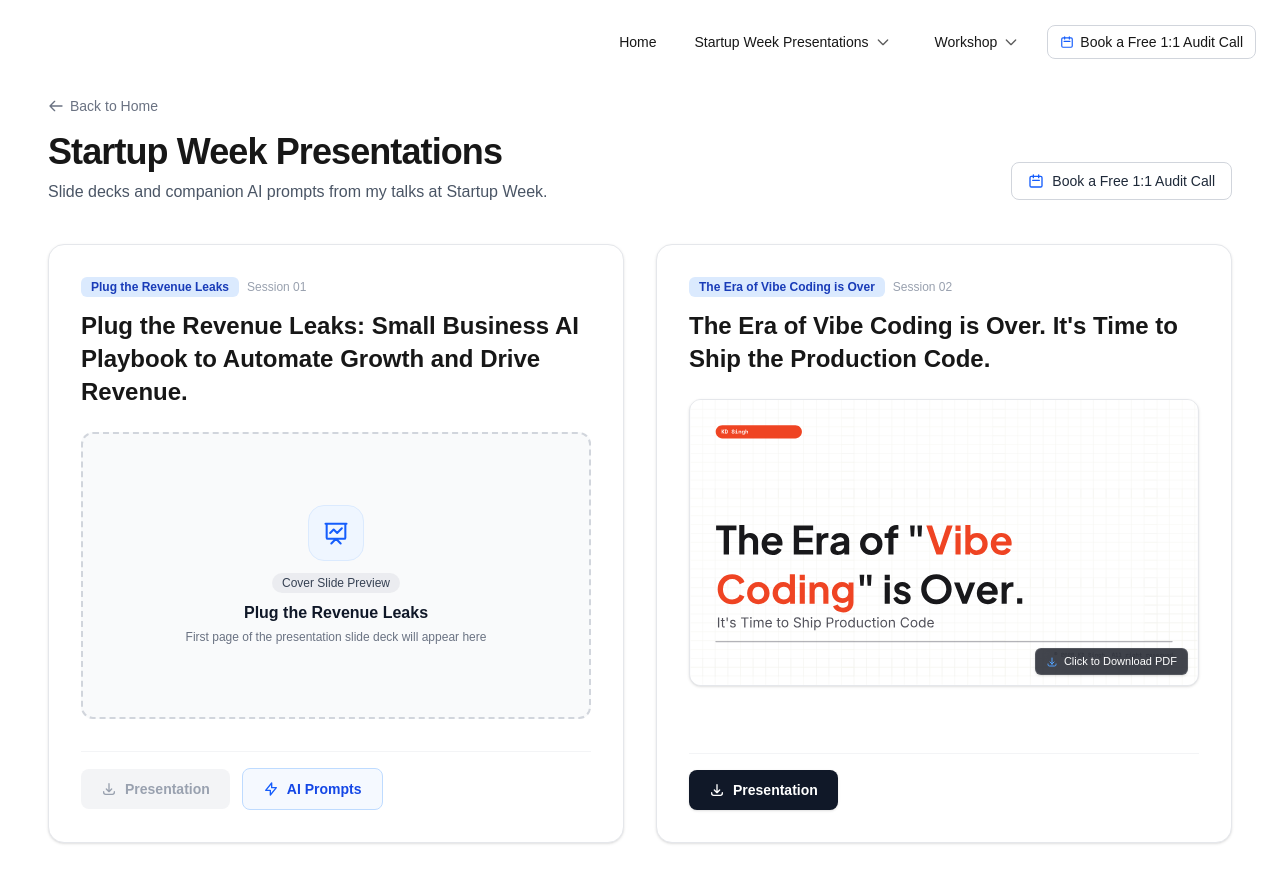
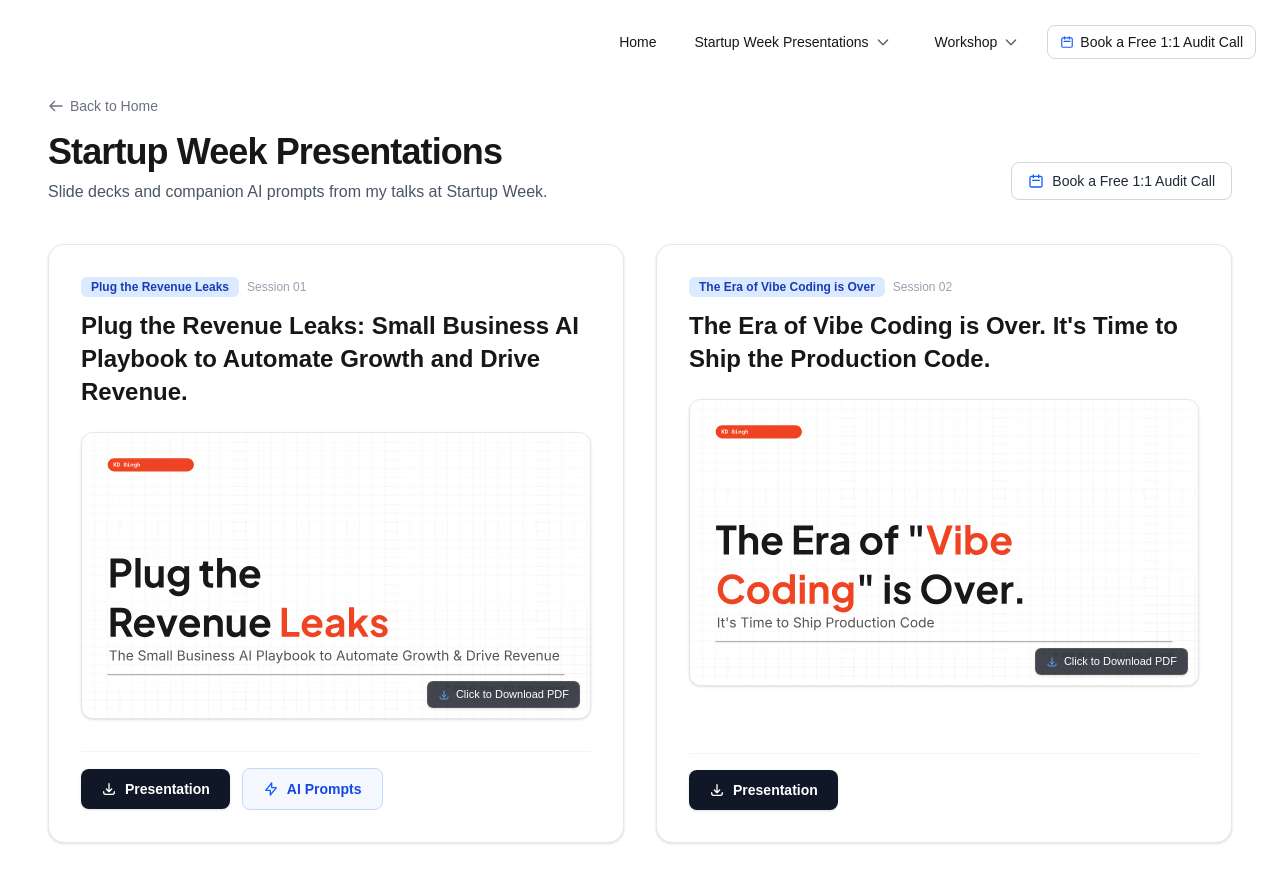
Before and after one commit to o-kd-singh-o/portfolio, a Next.js app: page /startup-week-presentations in a window 1280 px wide. Shown: the top 882 px of the page. Built offline with nearby package versions, Linux system fonts and the light colour scheme.

Commit message:
feat(presentations): add PDF download and preview for Plug the Revenue Leaks
Add slide preview SVG and presentation PDF for Session 01 ('Plug the Revenue Leaks: Small Business AI Playbook'). Enable direct PDF download when clicking the center preview container or the Presentation button.

```diff
--- a/app/startup-week-presentations/page.js
+++ b/app/startup-week-presentations/page.js
@@ -12,12 +12,9 @@ const presentations = [
     shortTitle: "Plug the Revenue Leaks",
     fullTitle: "Plug the Revenue Leaks: Small Business AI Playbook to Automate Growth and Drive Revenue.",
     session: "Session 01",
-    // To add your slide cover image:
-    // 1. Add image to /public (e.g. /public/presentations/plug-the-revenue-leaks-preview.svg)
-    // 2. Set slideImage: "/presentations/plug-the-revenue-leaks-preview.svg"
-    slideImage: null,
-    presentationUrl: "#", // Add presentation link (e.g. PDF)
-    downloadFileName: "Plug the Revenue Leaks - KD Singh.pdf",
+    slideImage: "/presentations/plug-the-revenue-leaks-preview.svg",
+    presentationUrl: "/presentations/plug-the-revenue-leaks.pdf",
+    downloadFileName: "Plug the Revenue Leaks.Small Business AI Playbook.pdf",
     // Multiple AI prompts (add as many as you need here)
     prompts: [
       {
```
Also changed, not shown: public/presentations/plug-the-revenue-leaks-preview.svg (added), 1 other file (tests, documents, lock files or other folders).
